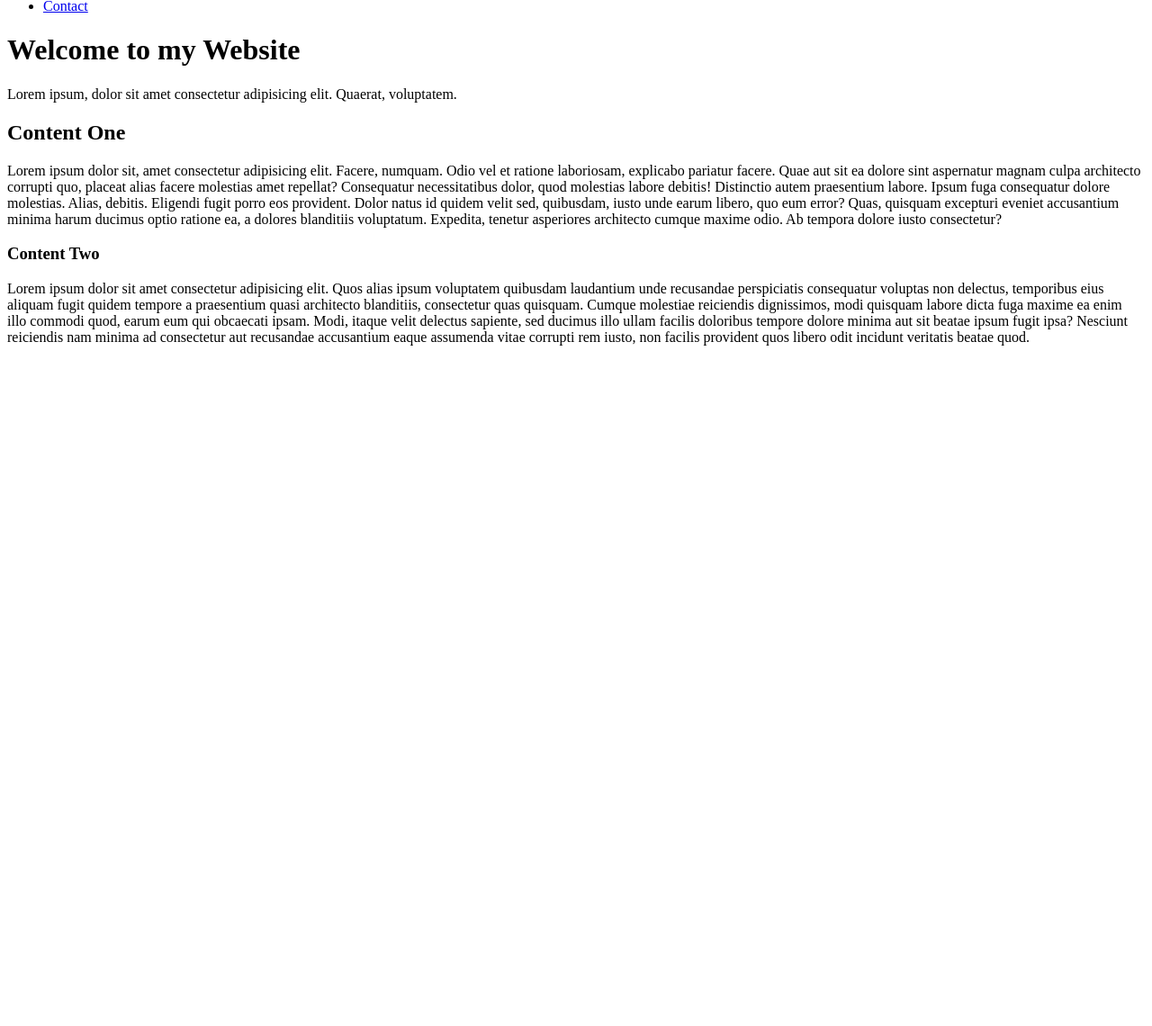
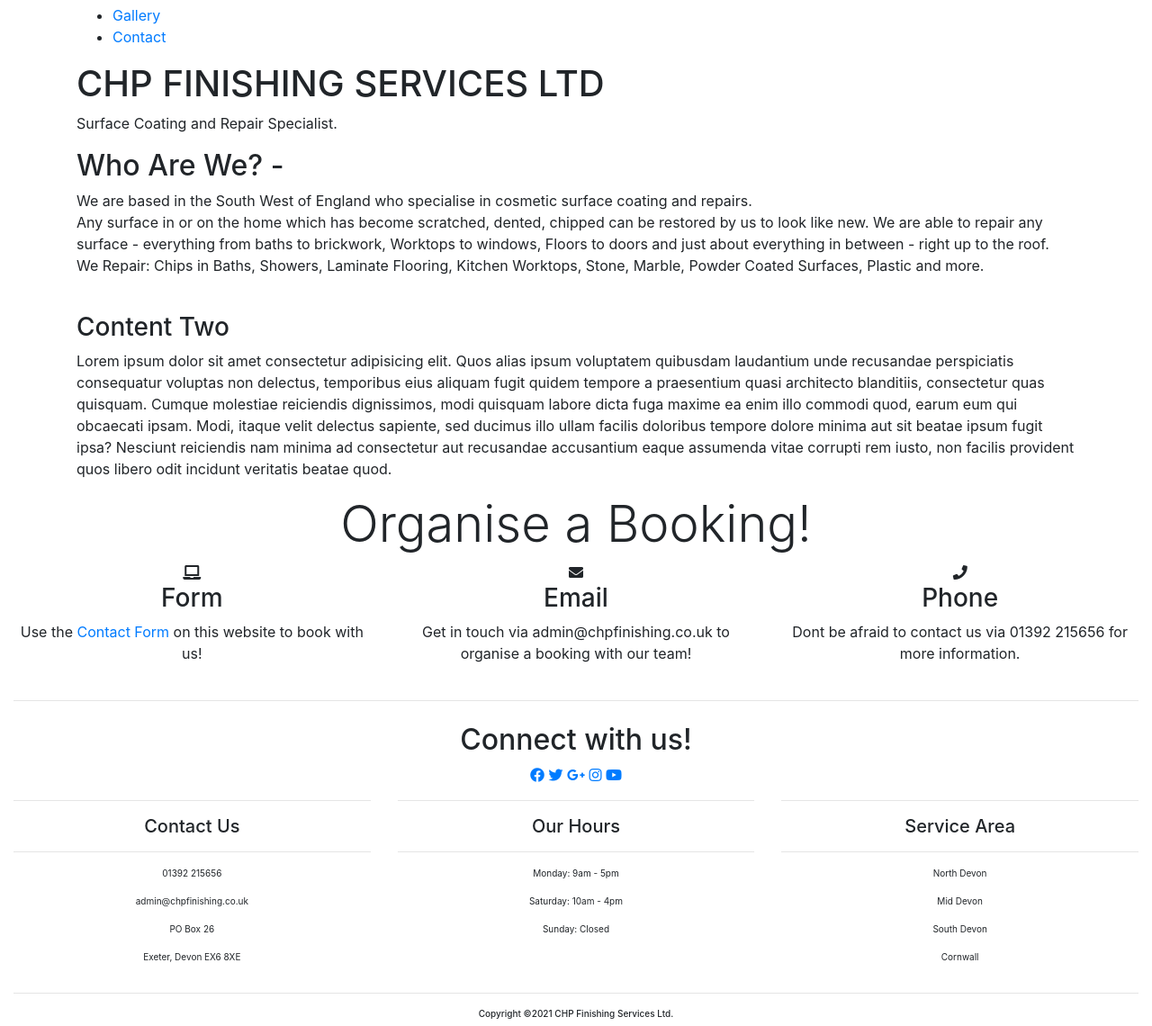
Before and after one commit to charleshpalmer/CHP-Finishing-Services, a plain HTML site: page index.html in a window 1280 px wide. Shown: the part 123-1263 px from the top of the page at 90% size. Before the commit the page ends 800 px from the top, so only its background shows below. Drawn offline with nearby package versions, Linux system fonts and the light colour scheme.

Commit message:
Updating Boiler
Updating the boiler plate I used with correct information about CHP Finishing Services.

```diff
--- a/index.html
+++ b/index.html
@@ -4,15 +4,29 @@
 
 <head>
 
-    <meta charset="UTF-8">
+    <meta charset="utf-8"> <!--- Setting character set -->
 
-    <meta name="viewport" content="width=device-width, initial-scale=1.0">
+	<meta name="viewport" content="width=device-width, initial-scale=1"> <!--- Allowing for media queries in CSS -->
 
-    <link rel="stylesheet" href="style.css" />
+	<meta name = "description" content= "CHP Provides French Polishing and Surface Repair Technologies on The Move"> <!--- Providing a description of the Webpage -->
+
+	<meta name = "keywords" content="CHP, finishing services, chip, recoat, french polishing, surface, repair, mobile, devon, cornwall, quality, technicians, "> <!--- Keywords that will improve SEO -->
+
+	<meta name = "author" content="Charles Palmer"> <!--- The author of the website -->
+
+    <link rel="stylesheet" href="assets/CSS/style.css" />
 
     <link rel="stylesheet" href="https://cdnjs.cloudflare.com/ajax/libs/font-awesome/5.15.2/css/all.min.css" integrity="sha512-HK5fgLBL+xu6dm/Ii3z4xhlSUyZgTT9tuc/hSrtw6uzJOvgRr2a9jyxxT1ely+B+xFAmJKVSTbpM/CuL7qxO8w==" crossorigin="anonymous" />
 
-    <title> Sticky Navigation </title>
+    <link rel="stylesheet" href="https://maxcdn.bootstrapcdn.com/bootstrap/4.0.0/css/bootstrap.min.css">
+
+	<script src="https://ajax.googleapis.com/ajax/libs/jquery/3.3.1/jquery.min.js"></script>
+
+	<script src="https://cdnjs.cloudflare.com/ajax/libs/popper.js/1.12.9/umd/popper.min.js"></script>
+
+	<script src="https://maxcdn.bootstrapcdn.com/bootstrap/4.0.0/js/bootstrap.min.js"></script>
+
+    <title> CHP Finishing Services - Home </title> <!--- Webpage Title -->
 
 </head>
 
@@ -22,7 +36,7 @@
 
         <div class="container">
 
-            <h1 class="logo"> <a href="/index.html"></a> My Website </h1>
+            <h1 class="logo"> <a href="/index.html"></a> CHP Finishing Services</h1>
 
             <ul>
 
@@ -31,6 +45,8 @@
                 <li> <a href="#"> About </a></li>
 
                 <li> <a href="#"> Services </a></li>
+
+                <li> <a href="gallery.html"> Gallery </a></li>
 
                 <li> <a href="#"> Contact </a></li>
 
@@ -44,9 +60,9 @@
 
         <div class="container">
 
-            <h1> Welcome to my Website </h1>
+            <h1> CHP FINISHING SERVICES LTD </h1>
 
-            <p>Lorem ipsum, dolor sit amet consectetur adipisicing elit. Quaerat, voluptatem.</p>
+            <p> Surface Coating and Repair Specialist. </p>
 
         </div>
 
@@ -54,9 +70,15 @@
 
     <section class="container content">
 
-        <h2> Content One </h2>
+        <h2> Who Are We? - </h2>
 
-        <p>Lorem ipsum dolor sit, amet consectetur adipisicing elit. Facere, numquam. Odio vel et ratione laboriosam, explicabo pariatur facere. Quae aut sit ea dolore sint aspernatur magnam culpa architecto corrupti quo, placeat alias facere molestias amet repellat? Consequatur necessitatibus dolor, quod molestias labore debitis! Distinctio autem praesentium labore. Ipsum fuga consequatur dolore molestias. Alias, debitis. Eligendi fugit porro eos provident. Dolor natus id quidem velit sed, quibusdam, iusto unde earum libero, quo eum error? Quas, quisquam excepturi eveniet accusantium minima harum ducimus optio ratione ea, a dolores blanditiis voluptatum. Expedita, tenetur asperiores architecto cumque maxime odio. Ab tempora dolore iusto consectetur?</p>
+        <p> We are based in the South West of England who specialise in cosmetic surface coating and repairs. <br>
+
+            Any surface in or on the home which has become scratched, dented, chipped can be restored by us to look like new. We are able to repair any surface - everything from baths to brickwork, Worktops to windows, Floors to doors and just about everything in between - right up to the roof. <br>
+
+            We Repair: Chips in Baths, Showers, Laminate Flooring, Kitchen Worktops, Stone, Marble, Powder Coated Surfaces, Plastic and more. <br> <br>
+
+        </p>
 
         <h3> Content Two </h3>
 
@@ -64,7 +86,171 @@
 
     </section>
 
-    <script src="script.js"> </script>
+    <!--- Welcome Section -->
+
+<div class="container-fluid padding">
+
+	<div class="row welcome text-center">
+
+		<div class="col-12"> <!--- Creating a div with a column size of 12 -->
+
+			<h1 class="display-4"> Organise a Booking! </h1> <!--- Creating a heading -->
+
+		</div>
+
+		<hr> <!--- Creating a Horizontal Rule -->
+
+	</div>
+
+</div>
+
+<!--- Three Column Section -->
+
+<div class="container-fluid padding">
+
+	<div class="row text-center padding">
+
+		<div class="col-xs-12 col-sm-6 col-md-4"> <!--- Presetting grid sizes -->
+
+			<i class="fas fa-laptop"> </i> <!--- Imports HTML logo -->
+
+			<h3>Form</h3> <!--- Creating a heading -->
+
+			<p> Use the <a href="contact.html"> Contact Form </a> on this website to book with us! </p>
+
+		</div>
+
+		<div class="col-xs-12 col-sm-6 col-md-4"> <!--- Presetting grid sizes -->
+
+			<i class="fas fa-envelope"> </i> <!--- Imports Bootstrap logo -->
+
+			<h3>Email</h3> <!--- Creating a heading -->
+
+			<p> Get in touch via admin@chpfinishing.co.uk to organise a booking with our team! </p>
+
+		</div>
+
+		<div class="col-sm-12 col-md-4"> <!--- Presetting grid sizes -->
+
+			<i class="fas fa-phone"> </i> <!--- Imports Phone logo -->
+
+			<h3>Phone</h3> <!--- Creating a heading -->
+
+			<p> Dont be afraid to contact us via 01392 215656 for more information. </p>
+
+		</div>
+
+	</div>
+
+<hr class="my-4"> <!--- Creating a Horizontal Rule -->
+
+</div>
+
+<!--- Connect -->
+
+<div class="container-fluid padding">
+
+		<div class="row text-center padding">
+
+			<div class="col-12"> <!--- Creating a Div spanning 12 columns -->
+
+				<h2> Connect with us! </h2> <!--- Creating heading "Connect" -->
+
+			</div>
+
+			<div class="col-12 social padding">
+
+				<a href="#"> <i class="fab fa-facebook"> </i> </a> <!--- Importing Facebook Icon -->
+
+				<a href="#"> <i class="fab fa-twitter"> </i> </a> <!--- Importing Twitter Icon -->
+
+				<a href="#"> <i class="fab fa-google-plus-g"> </i> </a> <!--- Importing Google Icon -->
+
+				<a href="#"> <i class="fab fa-instagram"> </i> </a> <!--- Importing Instagram Icon -->
+
+				<a href="#"> <i class="fab fa-youtube"> </i> </a> <!--- Importing Youtube Icon -->
+
+			</div>
+
+		</div>
+
+</div>
+
+<!--- Footer -->
+
+<footer>
+
+	<div class="container-fluid padding">
+
+		<div class="row text-center">
+
+			<div class="col-md-4" style="font-size: 10px;"> <!--- Creating a Div spanning 4 columns -->
+
+				<hr class="light"> <!--- Creating a Horizontal Rule -->
+
+				<h5> Contact Us </h5>
+
+				<hr class="light"> <!--- Creating a Horizontal Rule -->
+
+				<p> 01392 215656 </p>
+
+				<p> admin@chpfinishing.co.uk </p>
+
+				<p> PO Box 26 </p>
+
+				<p> Exeter, Devon EX6 8XE </p>
+
+			</div>
+
+			<div class="col-md-4" style="font-size: 10px;"> <!--- Creating a Div spanning 4 columns -->
+
+				<hr class="light"> <!--- Creating a Horizontal Rule -->
+
+				<h5> Our Hours </h5>
+
+				<hr class="light"> <!--- Creating a Horizontal Rule -->
+
+				<p> Monday: 9am - 5pm </p>
+
+				<p> Saturday: 10am - 4pm </p>
+
+				<p> Sunday: Closed </p>
+
+			</div>
+
+			<div class="col-md-4" style="font-size: 10px;"> <!--- Creating a Div spanning 4 columns -->
+
+				<hr class="light"> <!--- Creating a Horizontal Rule -->
+
+				<h5> Service Area </h5>
+
+				<hr class="light"> <!--- Creating a Horizontal Rule -->
+
+				<p> North Devon </p>
+
+				<p> Mid Devon </p>
+
+				<p> South Devon </p>
+
+				<p> Cornwall </p>
+
+			</div>
+
+			<div class="col-12">
+
+				<hr class="light-100">
+
+				<h5 style="font-size: 10px;"> Copyright &copy;2021 CHP Finishing Services Ltd. </h5>
+
+			</div>
+
+		</div>
+
+	</div>
+
+</footer>
+
+    <script src="assets/Script/script.js"> </script>
 
 </body>
 
```
